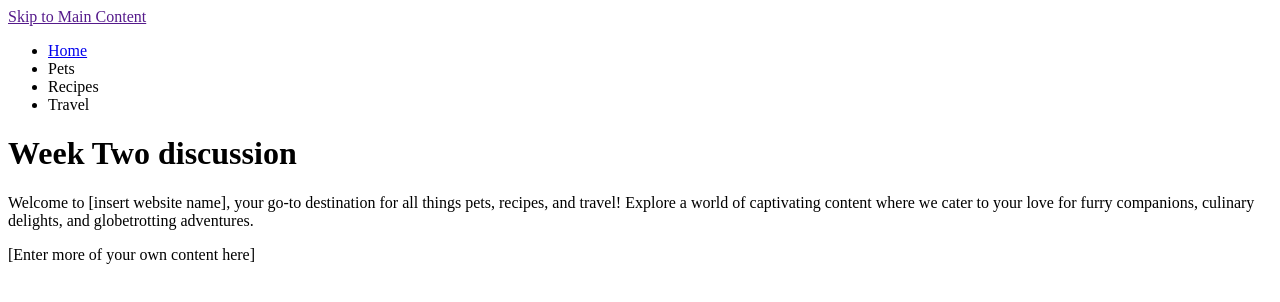
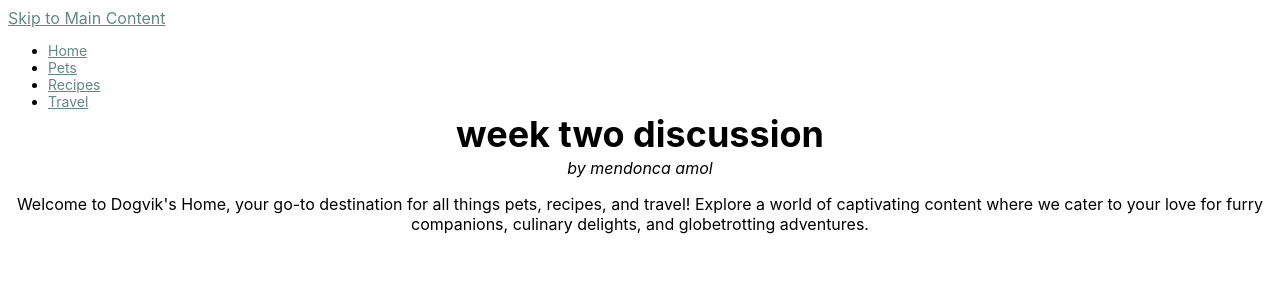
Before and after one commit to AmolMendonca/ccp_html_w24, a plain HTML site: page index.html in a window 1280 px wide. Drawn offline with Linux system fonts and the light colour scheme.

Commit message:
Add files via upload

```diff
--- a/index.html
+++ b/index.html
@@ -1,6 +1,7 @@
 <!DOCTYPE html>
 <html lang="en">
 <head>
+    <link rel = "stylesheet" href = "styles.css">
     <meta charset="UTF-8">
     <meta name="viewport" content="width=device-width, initial-scale=1.0">
     <title>Pets</title>
@@ -8,25 +9,22 @@
 <body>
     <a href = "">Skip to Main Content</a>
     <header>
-        <nav>
+        <nav class="primary-nav">
             <ul>
                 <li><a href = "index.html">Home</a></li>
-                <li>Pets</li>
-                <li>Recipes</li>
-                <li>Travel</li>
+                <li><a href = "pets.html">Pets</a></li>
+                <li><a href = "recipes.html">Recipes</a></li>
+                <li><a href = "travel.html">Travel</a></li>
             </ul>
         </nav>
-        <h1>Week Two discussion</h1>
+        <h1>week two discussion</h1>
+        <p class = "byline">by mendonca amol</p>
 
     </header>
     <main>
         <div>
-            <p>Welcome to [insert website name], your go-to destination for all things pets, recipes, and travel! Explore a world of captivating content where we cater to your love for furry companions, culinary delights, and globetrotting adventures. </p>
-
+            <p>Welcome to Dogvik's Home, your go-to destination for all things pets, recipes, and travel! Explore a world of captivating content where we cater to your love for furry companions, culinary delights, and globetrotting adventures. </p>
         </div>
-
-<div>[Enter more of your own content here]</div>
-
             <!-- Jackie Wolf -->
 
         <div></div>
--- /dev/null
+++ b/styles.css
@@ -0,0 +1,35 @@
+body {
+    font-family: -apple-system, BlinkMacSystemFont, sans-serif;
+    font-size: 16px;
+}
+
+a:hover {
+    color: #a9b2b9;
+  }
+  a {
+    color: #648880;
+  }
+
+.byline {
+    font-style: italic;
+}
+
+h1 {
+    text-align: center;
+    font-size: 36px;
+    line-height: 0px;
+}
+
+cite, em {
+    font-style: italic;
+}
+
+.primary-nav {
+    font-size: 14px;
+    font-weight: 400;
+
+}
+
+p {
+    text-align: center;
+}
```
Also changed, not shown: recipes.html (+25 -1 lines), travel.html (+29 -0 lines), images/butter-chicken.jpeg (added).
